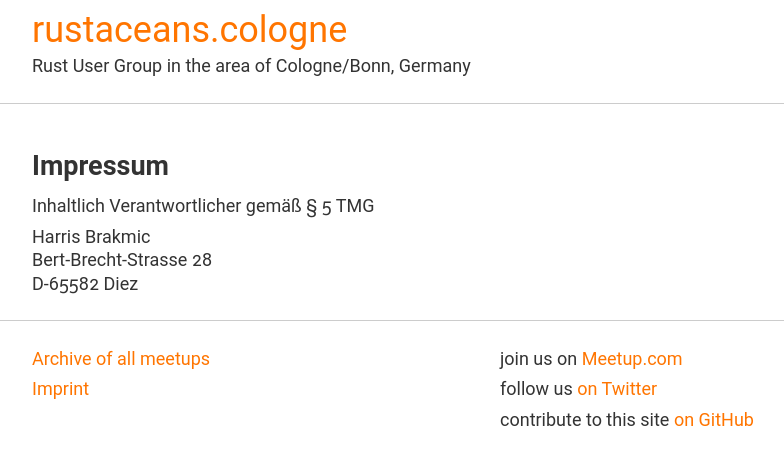
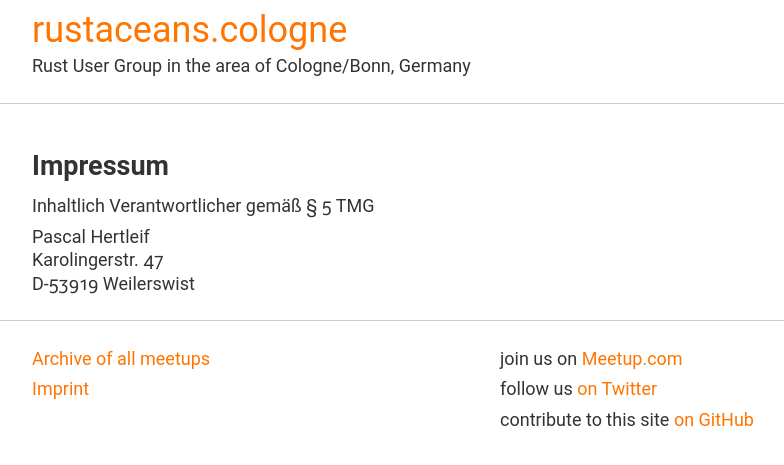
Before and after one commit to Rustaceans/rust-cologne, a Jekyll site: the page built from imprint.html, in a window 1280 px wide. Shown: the top 465 px of the page, without its empty margins (158-942 px from the left). Built offline with Jekyll 4.4.1, drawn with Linux system fonts in a browser that asks for light colours.

Commit message:
Change Imprint to use Pascal's address
Fixes #2

```diff
--- a/imprint.html
+++ b/imprint.html
@@ -9,8 +9,8 @@ permalink: /imprint/
   <p>Inhaltlich Verantwortlicher gemäß § 5 TMG</p>
 
   <address>
-    Harris Brakmic<br/>
-    Bert-Brecht-Strasse 28<br/>
-    D-65582 Diez</br>
+    Pascal Hertleif<br/>
+    Karolingerstr. 47<br/>
+    D-53919 Weilerswist</br>
   </address>
 </article>
```
